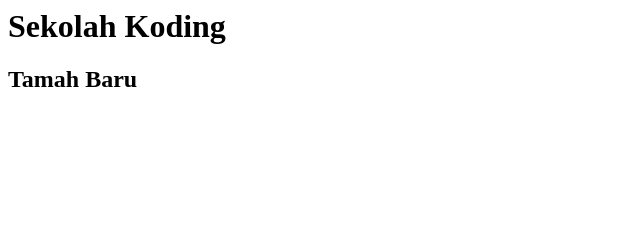
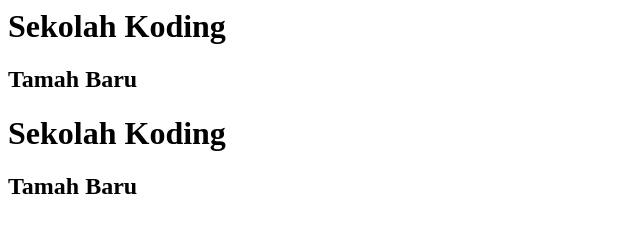
Before and after one commit to Insan2121/tutorialdua, a plain HTML site: page index.html in a window 1280 px wide. Shown: the whole page, without its empty margins (0-640 px from the left). Drawn offline with Linux system fonts and the light colour scheme.

Commit message:
berubah dari github

```diff
--- a/index.html
+++ b/index.html
@@ -1,2 +1,4 @@
 <h1>Sekolah Koding</h1>
 <h2> Tamah Baru </h2>
+<h1>Sekolah Koding</h1>
+<h2> Tamah Baru </h2>
```
